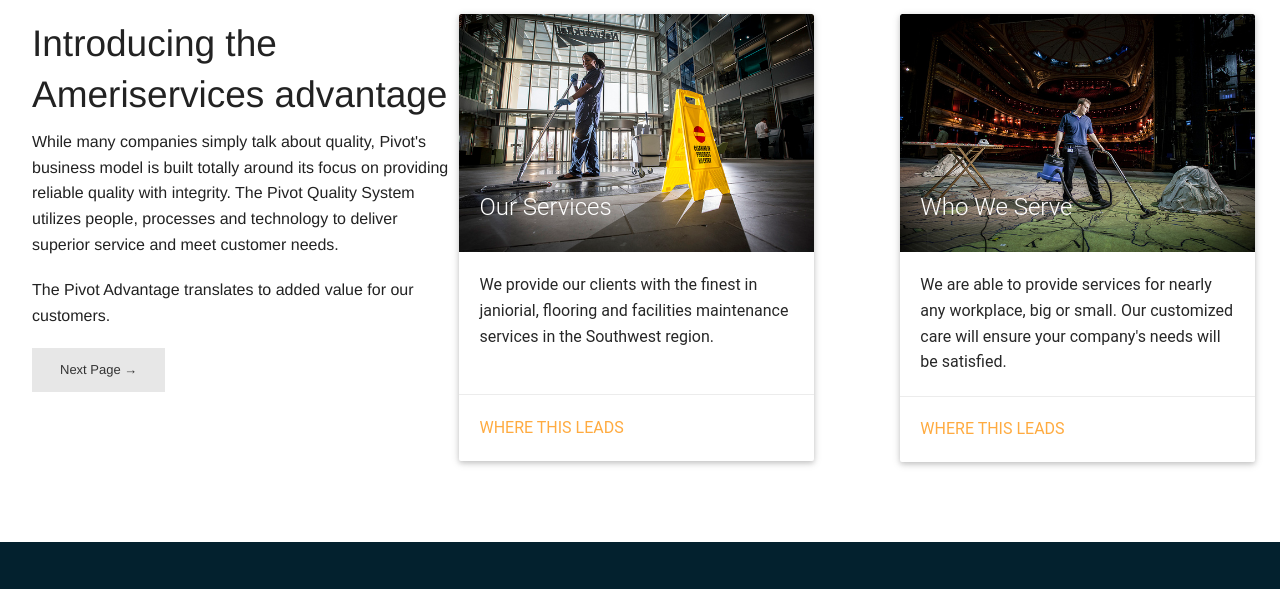
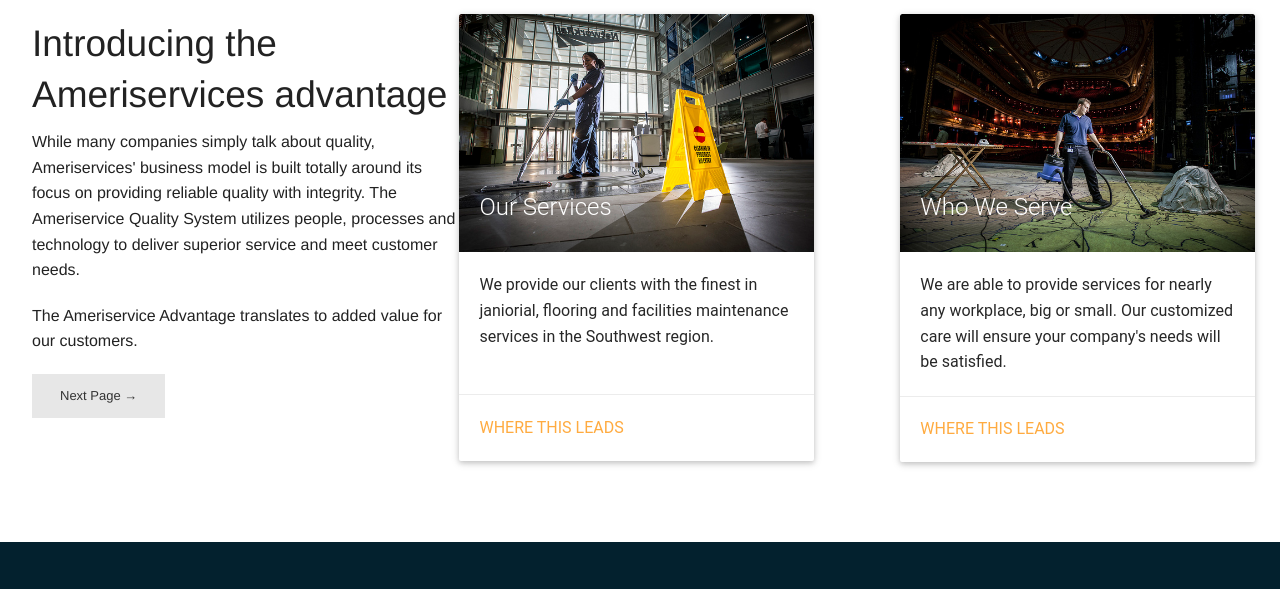
Before and after one commit to MicahRyan/ameriservices-css, a plain HTML site: page index.html in a window 1280 px wide. Shown: the part 1080-1669 px from the top of the page. Drawn offline with Linux system fonts and the light colour scheme.

Commit message:
Content
Remove Pivot text.

```diff
--- a/index.html
+++ b/index.html
@@ -66,8 +66,8 @@
 
         <div class="large-4 columns">
           <h2>Introducing the Ameriservices advantage</h2>
-          <p>While many companies simply talk about quality, Pivot's business model is built totally around its focus on providing reliable quality with integrity. The Pivot Quality System utilizes people, processes and technology to deliver superior service and meet customer needs.</p>
-          <p>The Pivot Advantage translates to added value for our customers.</p>
+          <p>While many companies simply talk about quality, Ameriservices' business model is built totally around its focus on providing reliable quality with integrity. The Ameriservice Quality System utilizes people, processes and technology to deliver superior service and meet customer needs.</p>
+          <p>The Ameriservice Advantage translates to added value for our customers.</p>
           <p><a href="#" class="secondary small button">Next Page →</a></p>
         </div>
 
```
